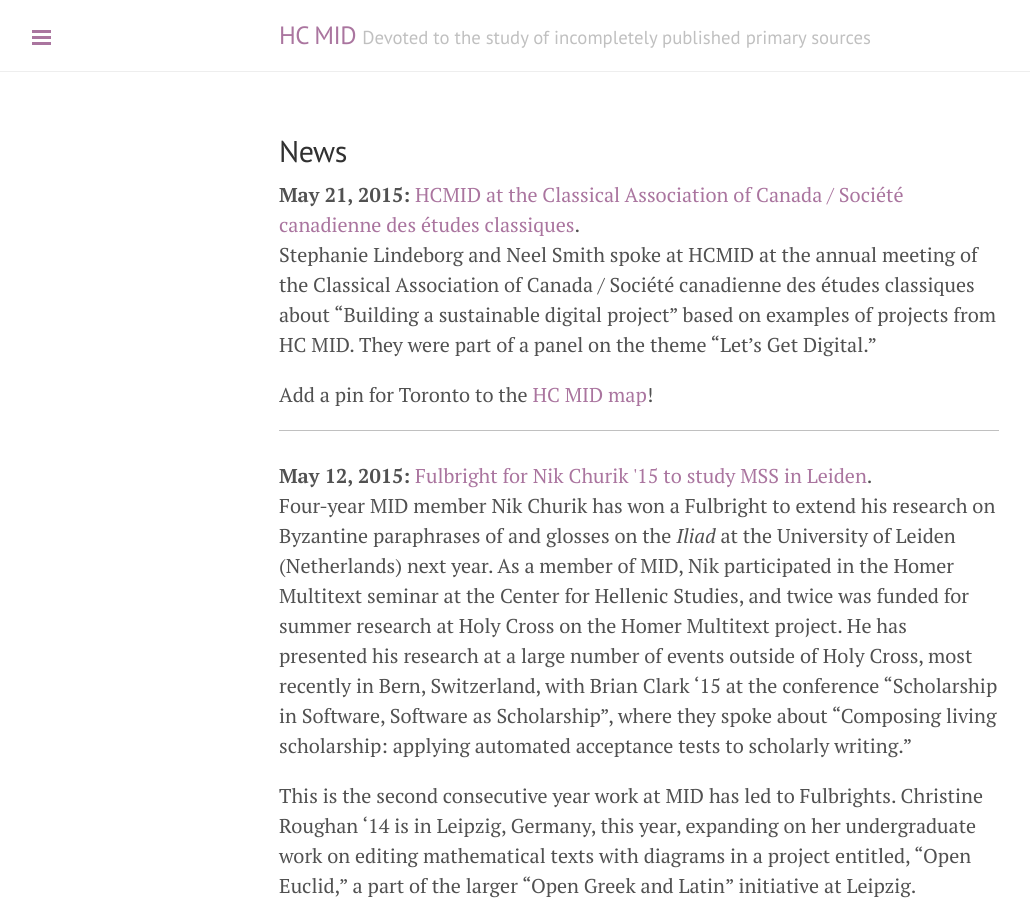
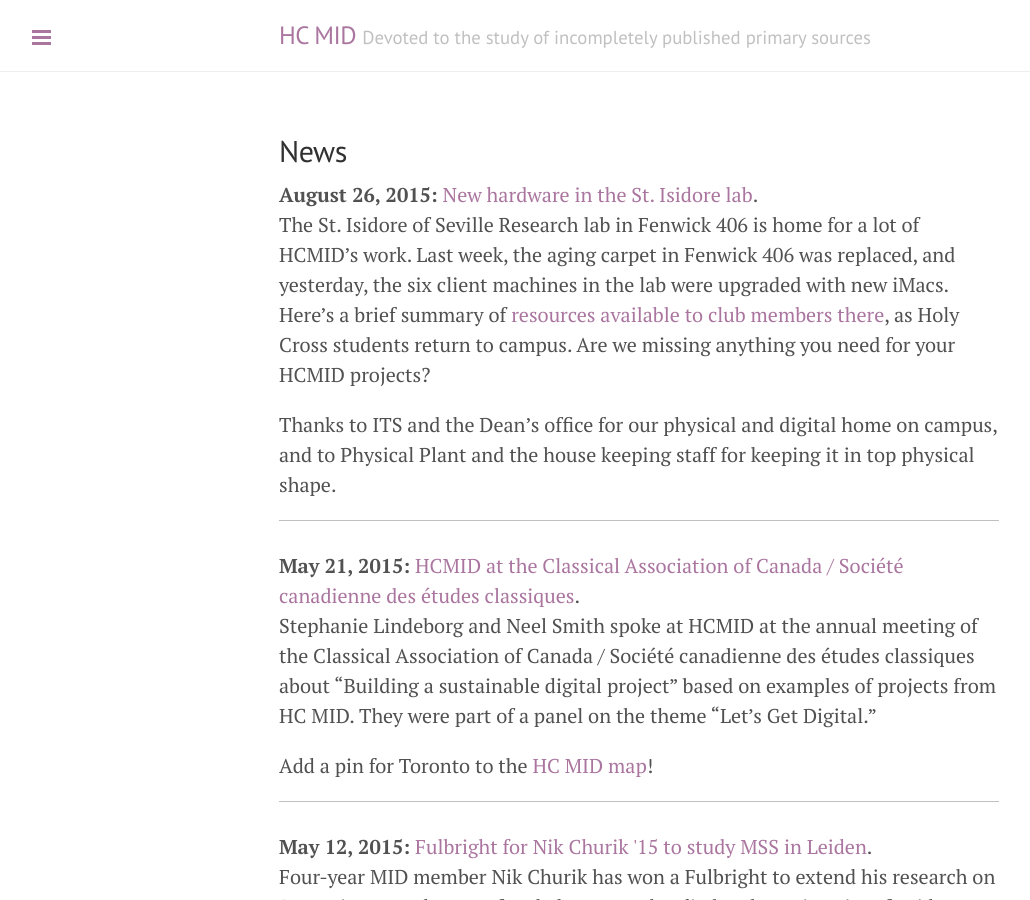
Before and after one commit to HCMID/HCMID.github.io, a Jekyll site: the page built from news/index.md, in a window 1280 px wide and 900 px high. Shown: the whole window, without its empty margins (1-1031 px from the left). Built offline with Jekyll 4.4.1, drawn with Linux system fonts in a browser that asks for light colours.

Commit message:
Update with news about new lab hardware

```diff
--- a/_config.yml
+++ b/_config.yml
@@ -15,7 +15,8 @@
 tagline: 'Devoted to the study of incompletely published primary sources'
 description:      'Home page of the Holy Cross Manuscripts, Inscriptions and Documents Club'
 url:
-baseurl: 'http://HCMID.github.io'
+#baseurl: 'http://HCMID.github.io'
+baseurl: ''
 
 author:
   name:           'Neel Smith'
--- a/_layouts/default.html
+++ b/_layouts/default.html
@@ -15,7 +15,7 @@
           <label for="sidebar-checkbox" class="sidebar-toggle"></label>
 
           <h3 class="masthead-title">
-            <a href="{{ site.baseurl }}" title="Home">{{ site.title }}</a>
+            <a href="{{ '/' | prepend:site.baseurl}}" title="Home">{{ site.title }}</a>
             <small>{{ site.tagline }}</small>
           </h3>
         </div>
@@ -26,6 +26,5 @@
       </div>
     </div>
 
-    {% include comments.html %}
   </body>
 </html>
--- /dev/null
+++ b/_posts/2015-08-26-lab.md
@@ -0,0 +1,8 @@
+---
+title: New hardware in the St. Isidore lab
+layout: post
+---
+
+The St. Isidore of Seville Research lab in Fenwick 406 is home for a lot of HCMID's work.  Last week, the aging carpet in Fenwick 406 was replaced, and yesterday, the six client machines in the lab were upgraded with new iMacs.  Here's a brief summary of [resources available to club members there](http://hcmid.github.io/tech/), as Holy Cross students return to campus.  Are we missing anything you need for your HCMID projects?
+
+Thanks to ITS and the Dean's office for our physical and digital home on campus, and to Physical Plant and the house keeping staff for keeping it in top physical shape.
```
Also changed, not shown: tech/isidore/index.md (added, +29 -0 lines).
